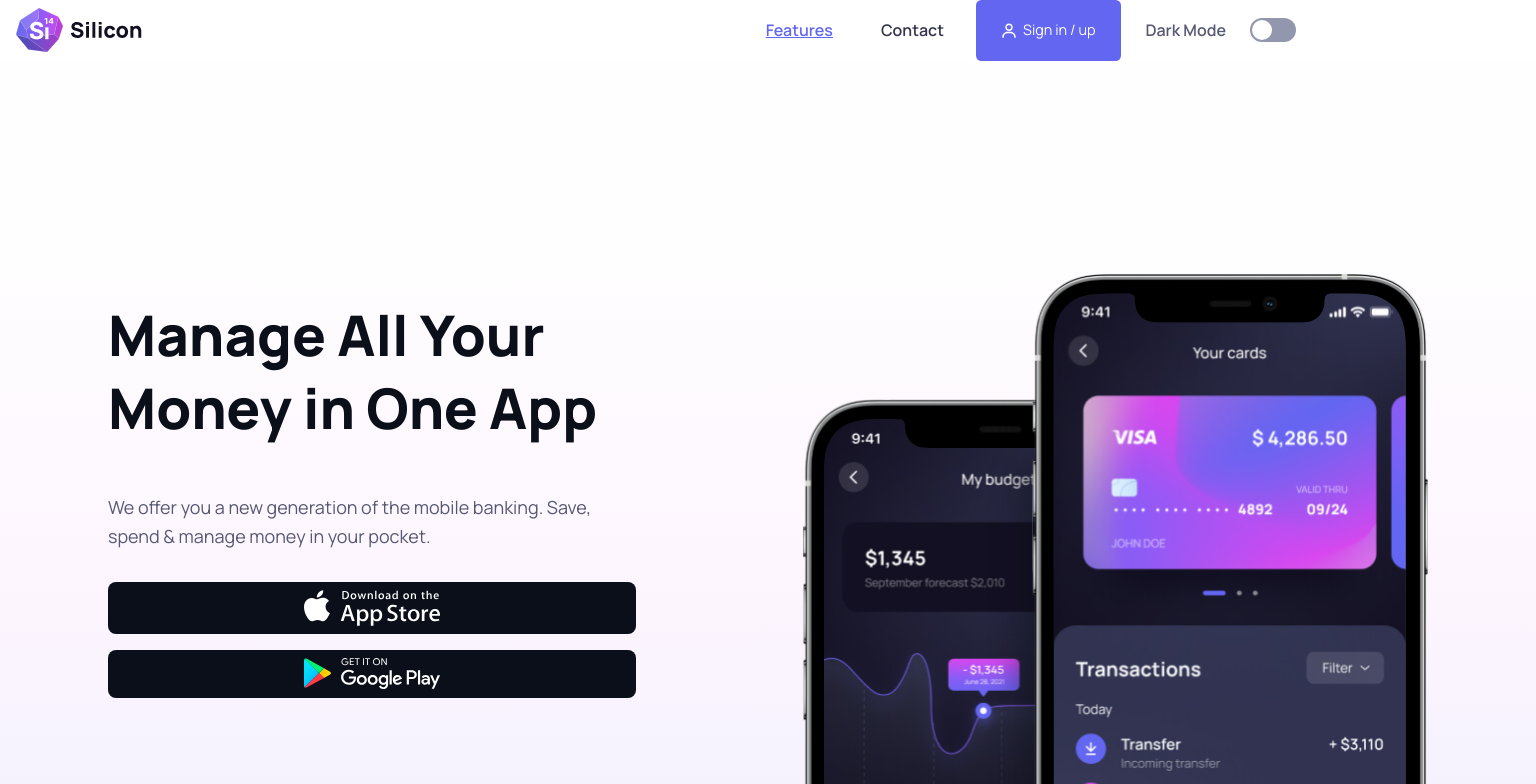
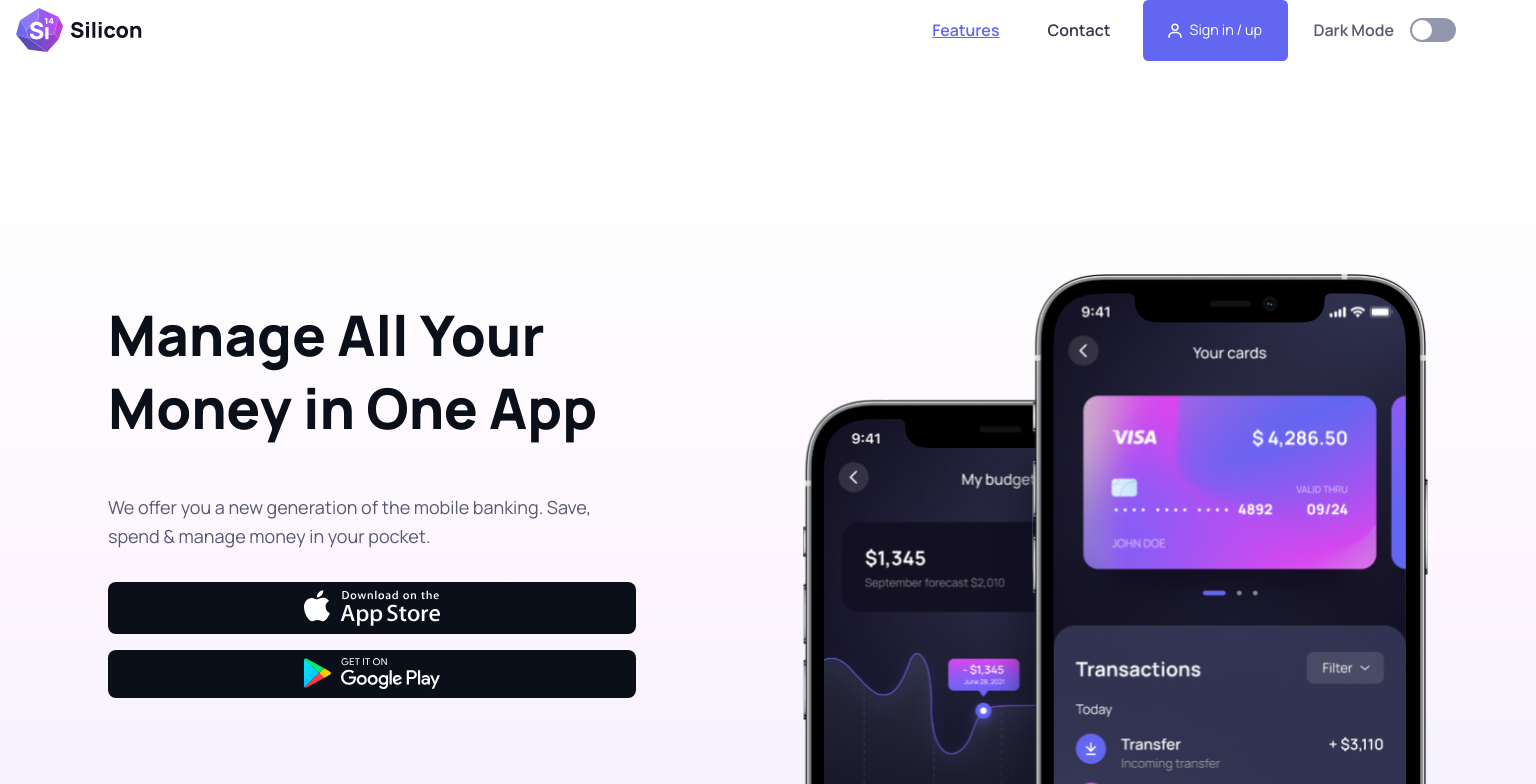
Before and after one commit to jeami174/Inl-mningsuppgift-JavaScript, a React (Vite) app: page / in a window 1536 px wide. Shown: the top 784 px of the page. Built offline with nearby package versions, Linux system fonts and the light colour scheme; no server answers.

Commit message:
ordnat hamburgemenyknappen och darkmode switchen

```diff
--- a/src/Components/DarkModeSwitch.css
+++ b/src/Components/DarkModeSwitch.css
@@ -3,9 +3,10 @@
     align-items: center;
     gap: 1rem;
     z-index: 10000;
-    margin-right: 1rem; /* Lägger till avstånd till höger */
+    right: 5rem;
+    position: absolute;
+
 }
-
 
 .darkmode-toggle p {
     display: none;
@@ -13,14 +14,8 @@
     font-weight: 600;
 }
 
-@media (min-width: 768px) {
+@media (min-width: 540px) {
     .darkmode-toggle p {
         display: inline;
     }
 }
-
-@media (min-width: 1400px) {
-    .darkmode-toggle {
-        gap: 1.5rem;
-    }
-}
--- a/src/Components/Navbar.css
+++ b/src/Components/Navbar.css
@@ -36,10 +36,11 @@
     cursor: pointer;
     position: absolute;
     right: 1rem;
+    top: 0;
     z-index: 9999;
 }
 
-/* Media queries för större skärmar */
+
 @media (min-width: 992px) {
     /* Visa navbar och dölj mobilknapp på större skärmar */
     .navbar {
@@ -83,7 +84,7 @@
     text-decoration: underline;
 }
 
-/* Auth-knapp dolt för mobilt */
+
 #auth-signin {
     display: none;
 }
```
